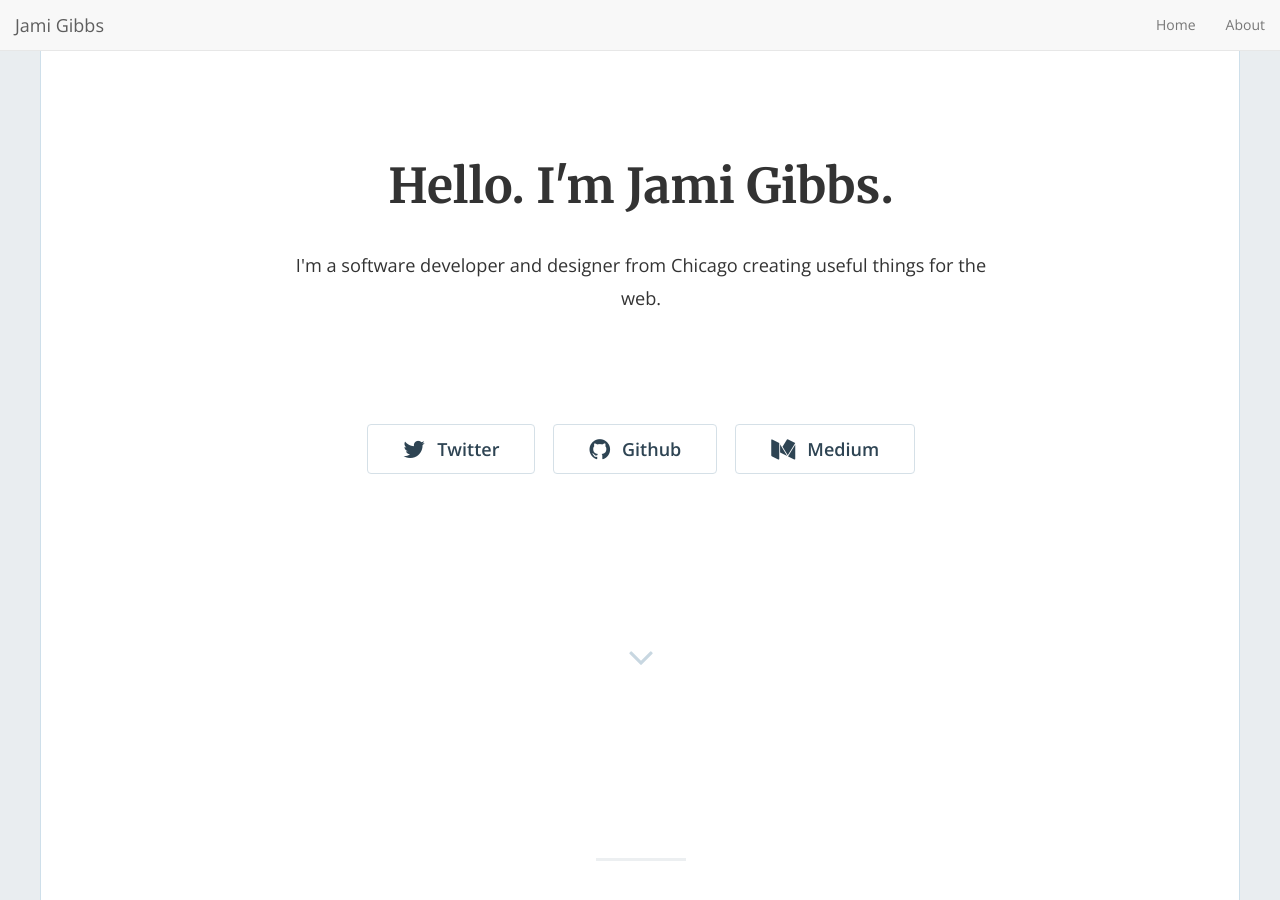
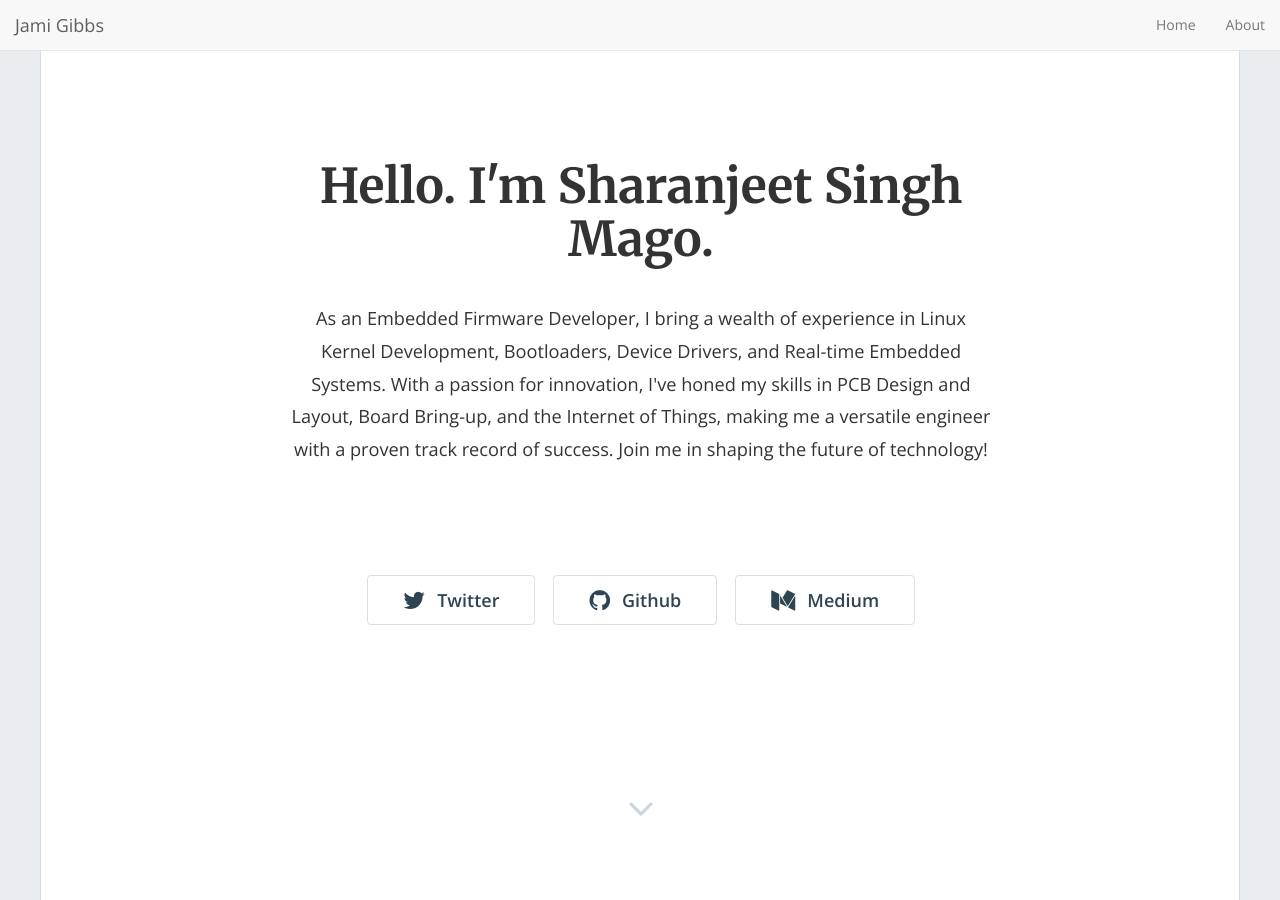
Before and after one commit to sharanjeetsinghmago/sharanjeetsinghmago.github.io, a Jekyll site: the page built from index.html, in a window 1280 px wide and 900 px high. Built offline with Jekyll 4.4.1, drawn with Linux system fonts in a browser that asks for light colours; nearby versions of some CDN libraries; the list of posts is cut into pages by our own code.

Commit message:
personal details update

```diff
--- a/_config.yml
+++ b/_config.yml
@@ -13,14 +13,14 @@
 # you will see them accessed via {{ site.title }}, {{ site.email }}, and so on.
 # You can create any custom variable you would like, and they will be accessible
 # in the templates via {{ site.myvariable }}.
-title: "Hello. I'm Jami Gibbs."
-email: 'jami0821@gmail.com'
-description: "I'm a software developer and designer from Chicago creating useful things for the web."
+title: "Hello. I'm Sharanjeet Singh Mago."
+email: 'sharanjeetsinghmago@gmail.com'
+description: "As an Embedded Firmware Developer, I bring a wealth of experience in Linux Kernel Development, Bootloaders, Device Drivers, and Real-time Embedded Systems. With a passion for innovation, I've honed my skills in PCB Design and Layout, Board Bring-up, and the Internet of Things, making me a versatile engineer with a proven track record of success. Join me in shaping the future of technology!"
 baseurl: "" # the subpath of your site, e.g. /blog
-url: "https://jamigibbs.github.io/phantom" # the base hostname & protocol for your site, e.g. https://example.com
-twitter_username: 'jamigibbs'
-github_username: 'jamigibbs'
-medium_username: 'blog.jamigibbs.com'
+url: "https://sharanjeetsinghmago.github.io" # the base hostname & protocol for your site, e.g. https://example.com
+#twitter_username: 'jamigibbs'
+github_username: 'sharanjeetsinghmago'
+m#edium_username: 'blog.jamigibbs.com'
 
 # Build settings
 markdown: kramdown
```
